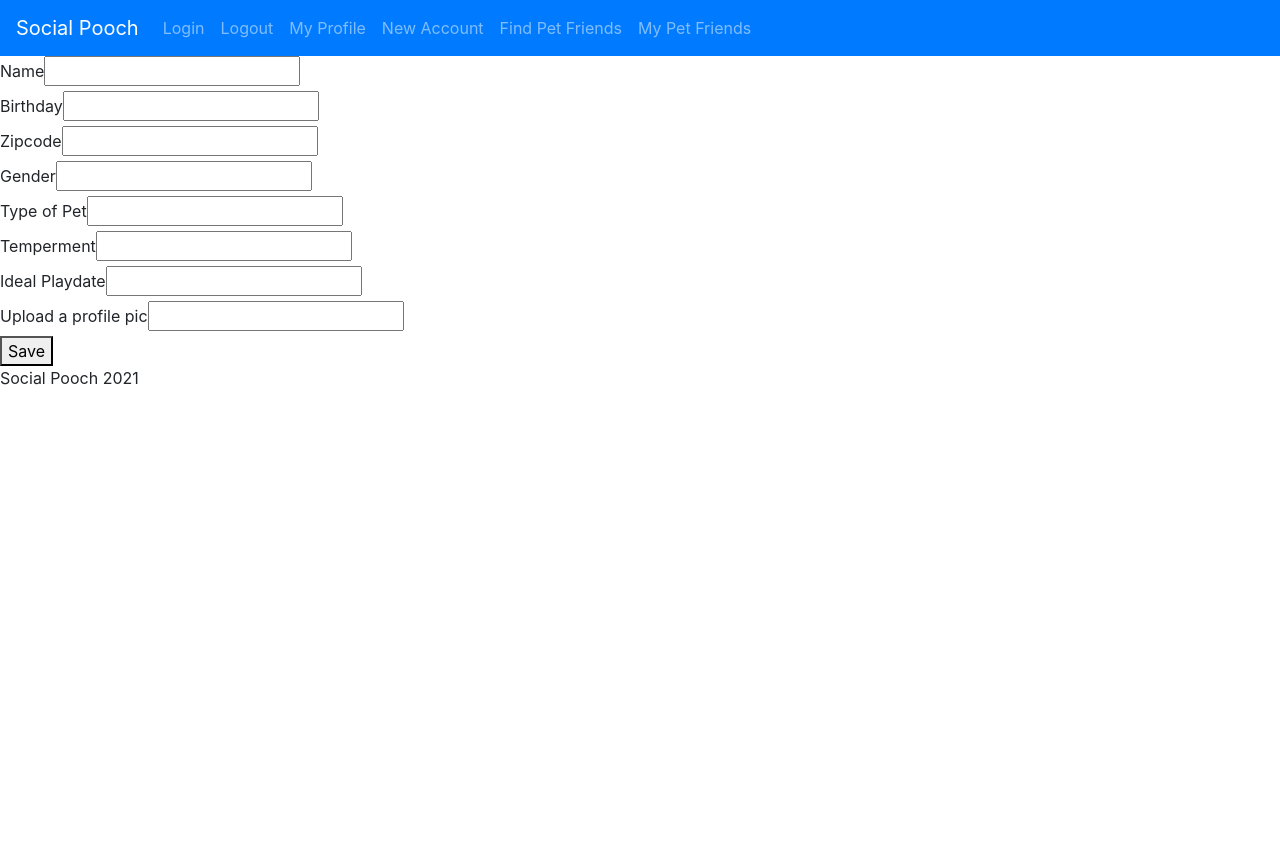
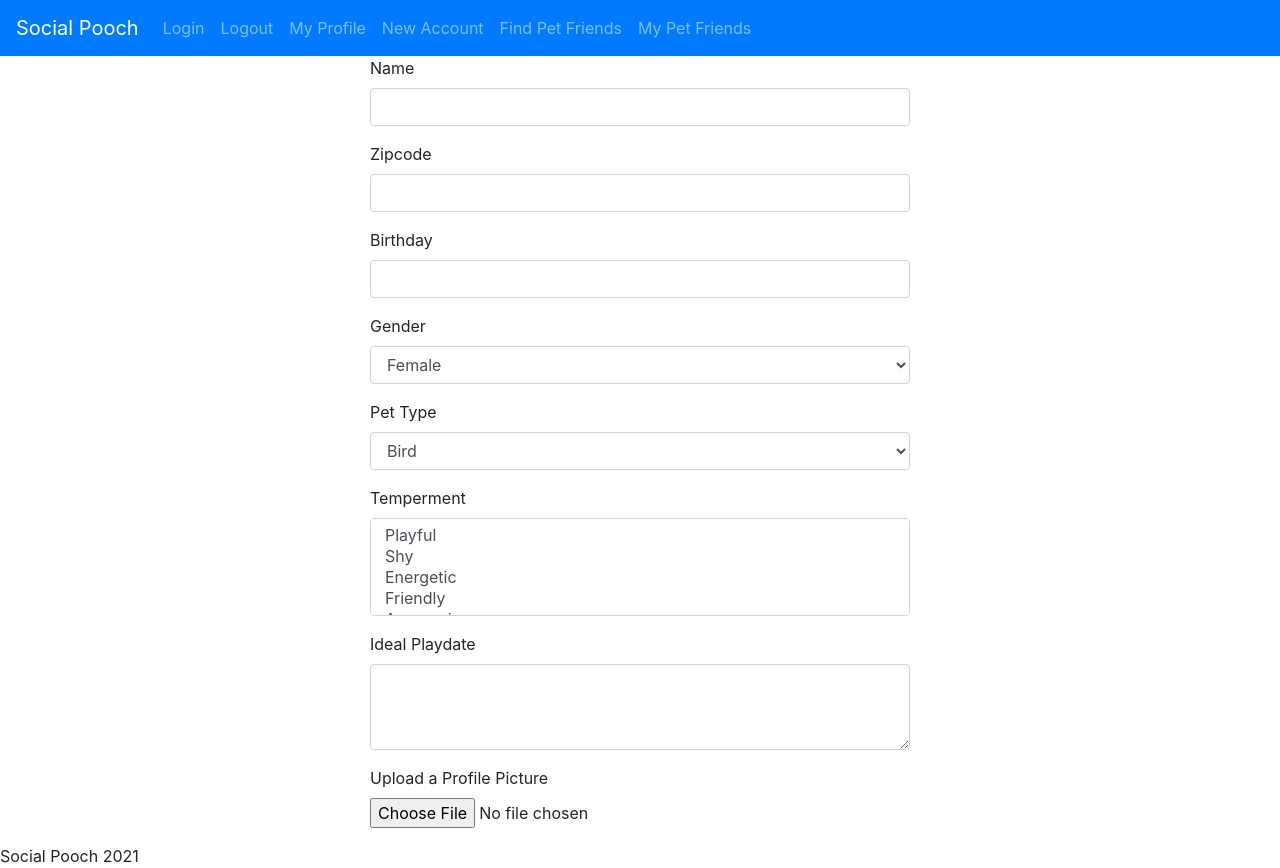
Before and after one commit to mklakhan/social-pooch, a React (Create React App) app in the folder client/: page /profile in a window 1280 px wide. Before the commit the page ends 800 px from the top, so only its background shows below. Built offline with nearby package versions, Linux system fonts and the light colour scheme.

Commit message:
updates to components using react bootstrap

```diff
--- a/client/src/components/Login.js
+++ b/client/src/components/Login.js
@@ -21,9 +21,7 @@ export default function Login() {
                             <Form.Label>Password</Form.Label>
                             <Form.Control type="password" placeholder="Password" />
                         </Form.Group>
-                        <Form.Group controlId="formBasicCheckbox">
-                            <Form.Check type="checkbox" label="Check me out" />
-                        </Form.Group>
+
                         <Button variant="primary" type="submit">
                             Submit
                         </Button>
--- a/client/src/components/NewAccount.js
+++ b/client/src/components/NewAccount.js
@@ -1,15 +1,31 @@
 import React from 'react'
+import {Button, Container, Row, Col, Form} from 'react-bootstrap'
 
 export default function NewAccount() {
     return (
-        <div>
-            <div>
-                <label for="username"> Enter a Username </label>
-                <input type="text" name="username" id="username" /><br/>
-                <label for="password"> Enter a Password </label>
-                <input type="text" name="password" id="password" /><br/>
-                <button>Create Username</button>
-            </div>
-        </div>
+        <Container>
+            <Row>
+                <Col md={{ span: 6, offset: 3 }}>
+                    <Form>
+                        <Form.Group controlId="formBasicEmail">
+                            <Form.Label>Email address</Form.Label>
+                            <Form.Control type="email" placeholder="Enter email" />
+                            <Form.Text className="text-muted">
+                                We'll never share your email with anyone else.
+                        </Form.Text>
+                        </Form.Group>
+
+                        <Form.Group controlId="formBasicPassword">
+                            <Form.Label>Password</Form.Label>
+                            <Form.Control type="password" placeholder="Password" />
+                        </Form.Group>
+
+                        <Button variant="primary" type="submit">
+                            Submit
+                    </Button>
+                    </Form>
+                </Col>
+            </Row>
+        </Container>
     )
 }
--- a/client/src/components/Profile.js
+++ b/client/src/components/Profile.js
@@ -1,35 +1,78 @@
 import React from 'react'
+import {Button, Container, Row, Col, Form} from 'react-bootstrap'
 
 export default function Profile() {
     return (
-        <div>
-            <div>
-                <label for="name"> Name </label>
-                <input type="text" name="name" id="name" /><br/>
+        <Container>
+            <Row>
+                <Col md={{ span: 6, offset: 3 }}>
+                    <Form>
+                        <Form.Group controlId="exampleForm.ControlInput1">
+                            <Form.Label>Name</Form.Label>
+                            <Form.Control type="input" placeholder="" />
+                        </Form.Group>
 
-                <label for="birthday"> Birthday </label>
-                <input type="text" name="birthday" id="birthday" /><br/>
+                        <Form.Group controlId="exampleForm.ControlInput2">
+                            <Form.Label>Zipcode</Form.Label>
+                            <Form.Control type="input" placeholder="" />
+                        </Form.Group>
 
-                <label for="zipcode"> Zipcode </label>
-                <input type="text" name="zipcode" id="zipcode" /><br/>
+                        <Form.Group controlId="exampleForm.ControlInput3">
+                            <Form.Label>Birthday</Form.Label>
+                            <Form.Control type="input" placeholder="" />
+                        </Form.Group>
 
-                <label for="gender"> Gender </label>
-                <input type="text" name="gender" id="gender" /><br/>
+                        <Form.Group controlId="exampleForm.ControlSelect1">
+                            <Form.Label>Gender</Form.Label>
+                            <Form.Control as="select">
+                                <option>Female</option>
+                                <option>Male</option>
+                                <option>Unknown</option>
+                            </Form.Control>
+                        </Form.Group>
 
-                <label for="pettype"> Type of Pet </label>
-                <input type="text" name="pettype" id="pettype" /><br/>
+                        <Form.Group controlId="exampleForm.ControlSelect2">
+                            <Form.Label>Pet Type</Form.Label>
+                            <Form.Control as="select">
+                                <option>Bird</option>
+                                <option>Cat</option>
+                                <option>Dog</option>
+                                <option>Fish</option>
+                                <option>Goat</option>
+                                <option>Guinea Pig</option>
+                                <option>Hamster</option>
+                                <option>Mouse</option>
+                                <option>Rabbit</option>
+                                <option>Snake</option>
+                                <option>Turtle</option>
+                                <option>Other</option>
+                            </Form.Control>
+                        </Form.Group>
 
-                <label for="temperment"> Temperment </label>
-                <input type="text" name="temperment" id="temperment" /><br/>
+                        <Form.Group controlId="exampleForm.ControlSelect2">
+                            <Form.Label>Temperment</Form.Label>
+                            <Form.Control as="select" multiple>
+                                <option>Playful</option>
+                                <option>Shy</option>
+                                <option>Energetic</option>
+                                <option>Friendly</option>
+                                <option>Aggressive</option>
+                                <option>Neutral</option>
+                            </Form.Control>
+                        </Form.Group>
 
-                <label for="playdate"> Ideal Playdate </label>
-                <input type="text" name="playdate" id="playdate" /><br/>
+                        <Form.Group controlId="exampleForm.ControlTextarea1">
+                            <Form.Label>Ideal Playdate</Form.Label>
+                            <Form.Control as="textarea" rows={3} />
+                        </Form.Group>
 
-                <label for="profilepic"> Upload a profile pic </label>
-                <input type="text" name="profilepic" id="profilepic" /><br/>
+                        <Form.Group>
+                            <Form.File id="exampleFormControlFile1" label="Upload a Profile Picture" />
+                        </Form.Group>
 
-                <button>Save</button>
-            </div>
-        </div>
+                    </Form>
+                </Col>
+            </Row>
+        </Container>
     )
 }
```
